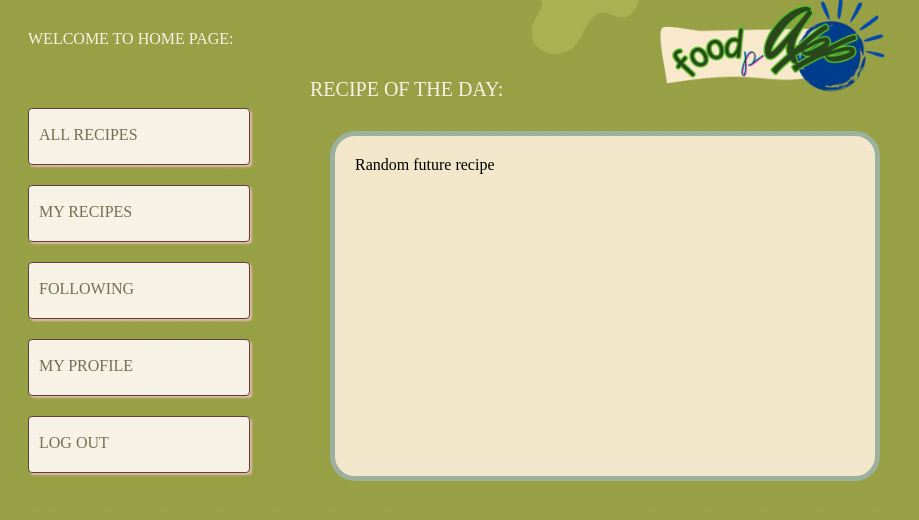
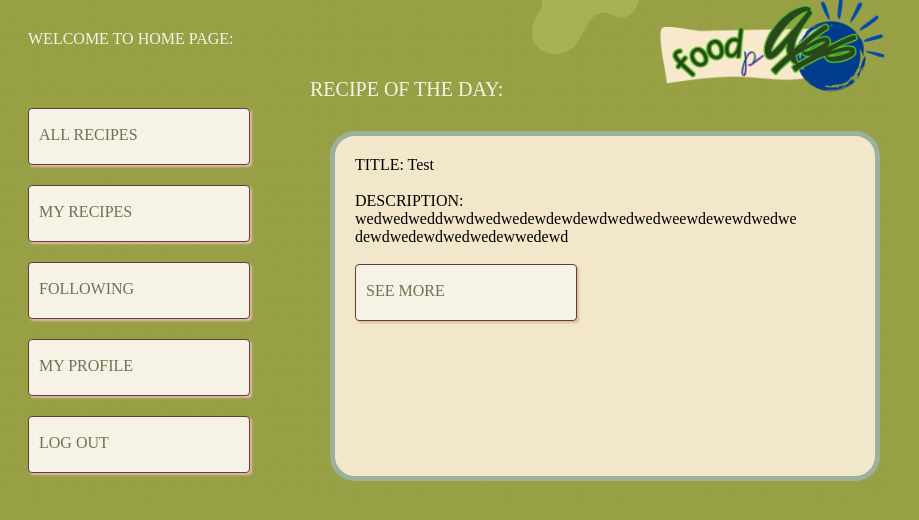
Before and after one commit to LeDuyNg/CMPE-131-Team-2-FOODpApp, a Flask app: page /home in a window 1280 px wide. Shown: the top 520 px of the page, without its empty margins (0-919 px from the left). Run offline with Flask 3, Linux system fonts and the light colour scheme; a user stored in the database is signed in; data comes from the database, SQL or seed files in the repository; both versions use the stored data as it was after the commit.

Commit message:
Add recipe of the day feature, will randomly pick 1 recipe from database to display each day

```diff
--- a/app/routes.py
+++ b/app/routes.py
@@ -6,6 +6,8 @@ from app.models import User, Recipe, Comment
 from app import db
 from flask_login import current_user, login_required, login_user, logout_user
 from sqlalchemy import func
+import random
+from datetime import date
 
 # All recipes tags route, renders home page and displays the page where you can select tags to see recipes.
 @myapp_obj.route("/home/allrecipestagspage", methods=['GET', 'POST'])
@@ -309,7 +311,15 @@ def logout():
 @myapp_obj.route("/home")
 @login_required  # Require the user to be logged in to access this page
 def home():
-    return render_template("home.html", title = "Home", pageClass = "home")  # Render home.html
+    recipes = Recipe.query.all()
+    # derive an integer seed from today’s date
+    today = date.today()
+    seed = today.toordinal()
+    random.seed(seed)
+    random_recipe = random.choice(recipes)
+    return render_template("home.html", title = "Home", pageClass = "home", recipe = random_recipe)  # Render home.html
+
+
 @myapp_obj.route("/home/myprofile/update", methods=['GET', 'POST'])
 @login_required
 def update_profile():
--- a/app/templates/home.html
+++ b/app/templates/home.html
@@ -29,7 +29,17 @@
 
 		<div class = "recipe">
 			<div class = "label"> RECIPE OF THE DAY: </div>
-			<div class = "content"> Random future recipe </div>
+			<div class = "content"> TITLE: {{recipe.title}}
+				<br>
+				<br>
+				DESCRIPTION:
+				<br>{{recipe.description}}
+				<br>
+				<br>
+				<a href = "{{url_for('mysinglerecipeview', num = recipe.id)}}" id = "log-in">
+					<div class = "button"> SEE MORE </div>
+				 </a>
+			</div>
 		</div>
 	</div>
 {% endblock %}
```
Also changed, not shown: app/app.db.
